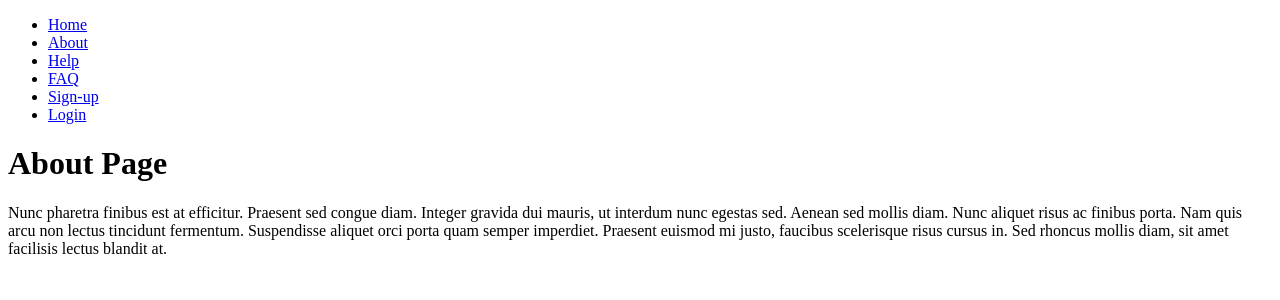
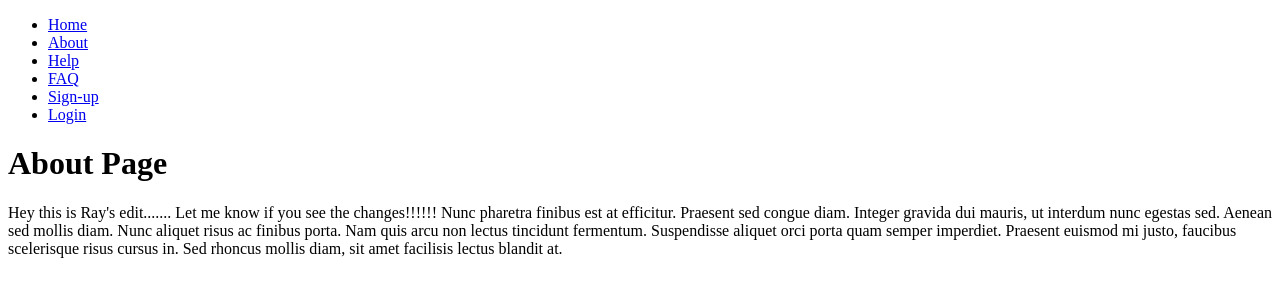
Before and after one commit to dcbeergoddess/OFC, a React (Create React App) app: page /about in a window 1280 px wide. Shown: the top 300 px of the page. Built offline with nearby package versions, Linux system fonts and the light colour scheme.

Commit message:
edited the About.js

```diff
--- a/src/pages/About.js
+++ b/src/pages/About.js
@@ -5,6 +5,12 @@ function About() {
     <div>
       <h1>About Page</h1>
       <p>
+        Hey this is Ray's edit.......
+
+        Let me know if you see the changes!!!!!!
+
+
+
         Nunc pharetra finibus est at efficitur. Praesent sed congue diam. Integer gravida dui
         mauris, ut interdum nunc egestas sed. Aenean sed mollis diam. Nunc aliquet risus ac finibus
         porta. Nam quis arcu non lectus tincidunt fermentum. Suspendisse aliquet orci porta quam
```
